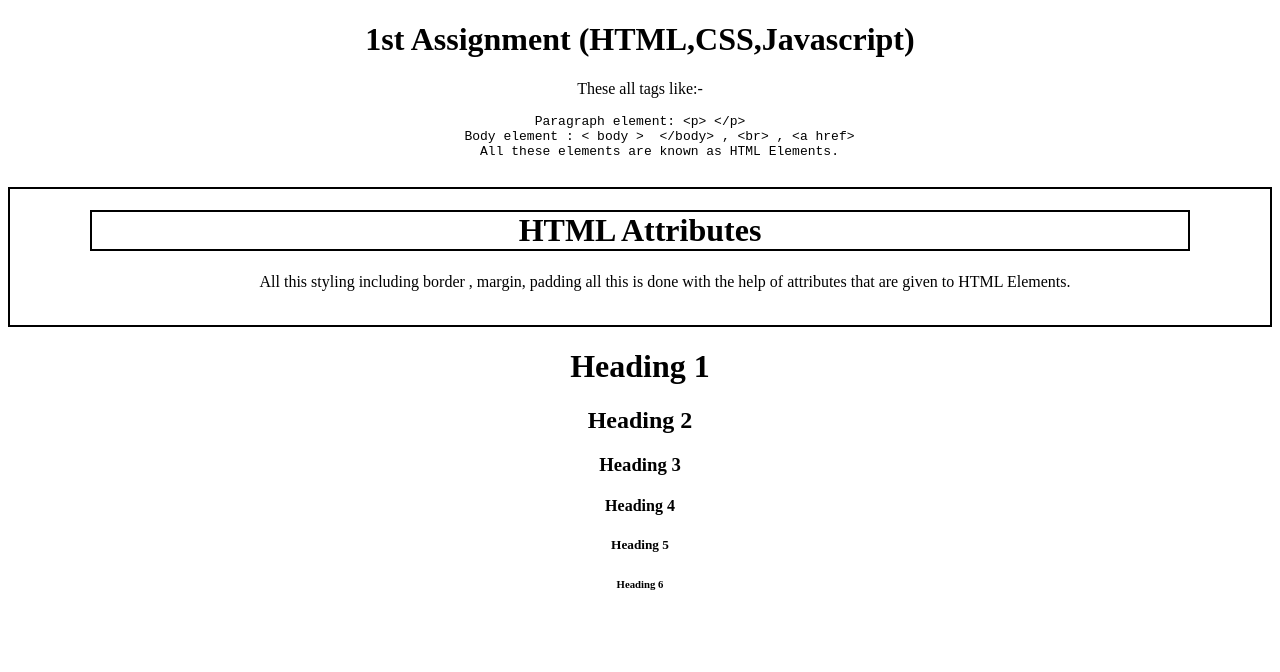
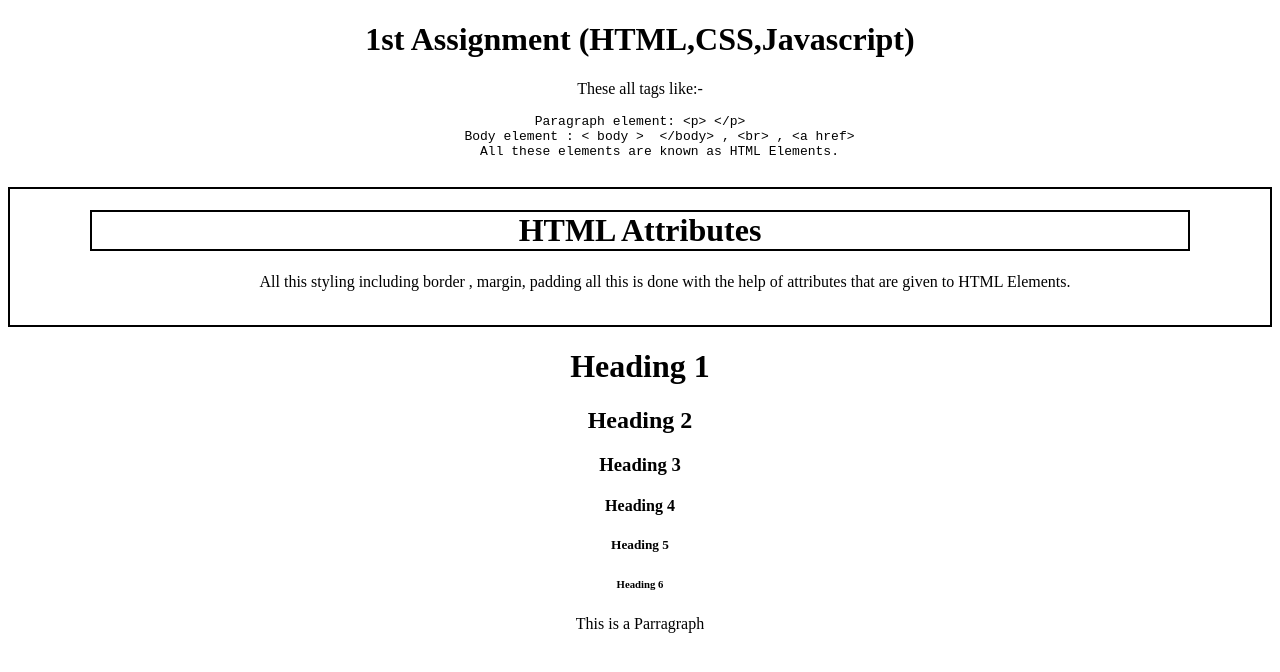
Before and after one commit to shivamsharma7421/Web-dev-class, a plain HTML site: page html/index.html in a window 1280 px wide. Drawn offline with Linux system fonts and the light colour scheme.

Commit message:
HTML Paragraphs

```diff
--- a/html/index.html
+++ b/html/index.html
@@ -26,6 +26,8 @@
         <h4>Heading 4</h4>
         <h5>Heading 5</h5>
         <h6>Heading 6</h6>
+
+        <P>This is a Parragraph</P>
     </center>
 
 </body>
```
